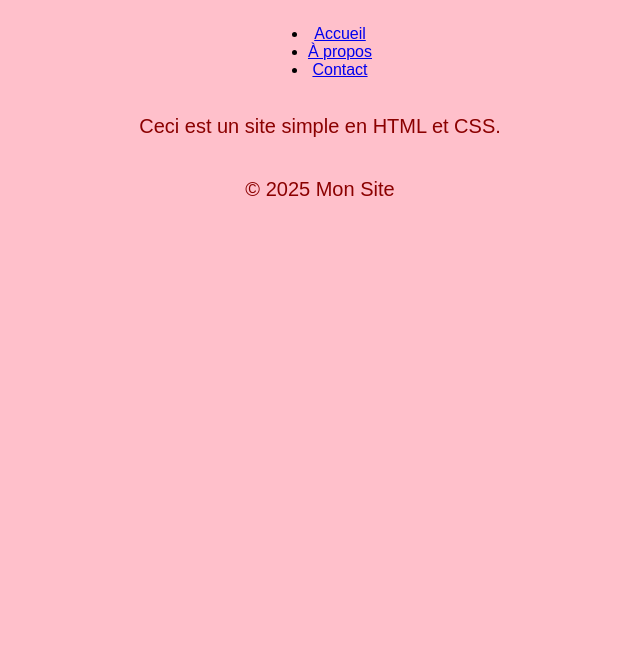
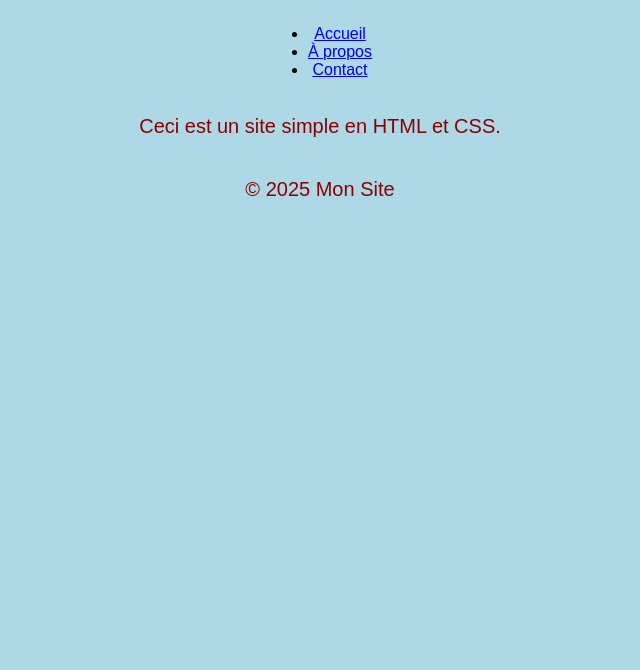
Before and after one commit to tomfqqo/Lah, a plain HTML site: page index.html in a window 1280 px wide. Shown: the part 130-800 px from the top of the page, without its empty margins (320-960 px from the left). Drawn offline with Linux system fonts and the light colour scheme.

Commit message:
Update styles.css

```diff
--- a/styles.css
+++ b/styles.css
@@ -1,5 +1,5 @@
 body {
-    background-color: #FFC0CB; /* Rose clair */
+    background-color: #ADD8E6;
     font-family: Arial, sans-serif;
     text-align: center;
     display: flex;
```
